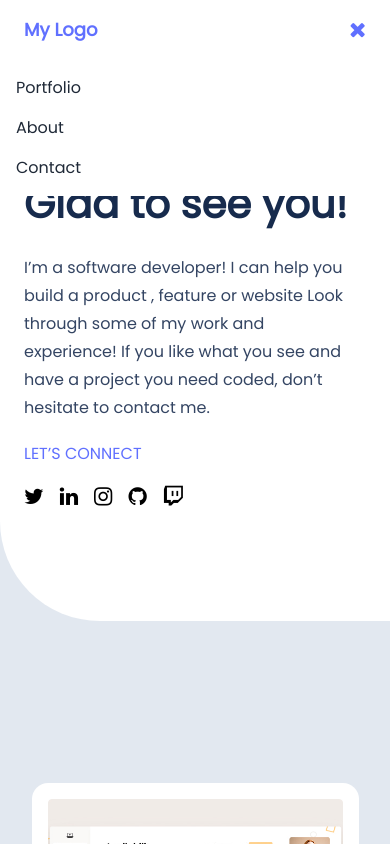
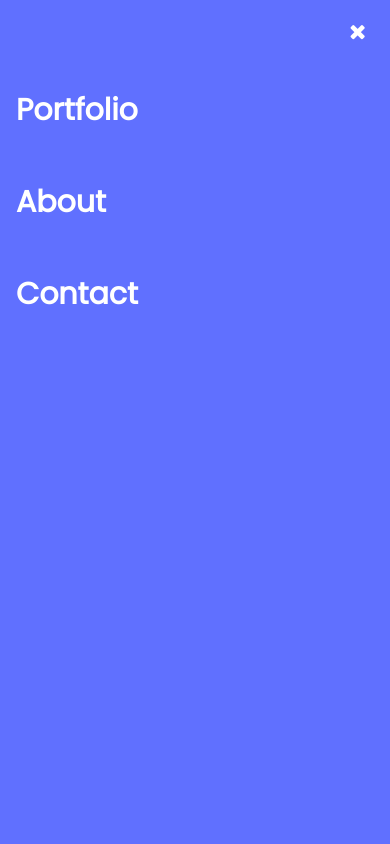
Before and after one commit to AsareBrave/microverse, a React (Vite) app: page / in a window 390 px wide. Both pictures are taken after a click on the button 354 px from the left and 30 px from the top of the page. Shown: the top 844 px of the page. Built offline with nearby package versions, Linux system fonts and the light colour scheme.

Commit message:
fix: edit the menu

```diff
--- a/src/components/header/header.jsx
+++ b/src/components/header/header.jsx
@@ -32,24 +32,25 @@ export const Header = (props) => {
                 <img src={burger} alt="" />
               </button>
             )}
-            {isMenuOpen && (
-              <button onClick={closeMenu}>
-                <i
-                  className="fa fa-times fa-lg text-primary"
-                  aria-hidden="true"
-                ></i>
-              </button>
-            )}
           </div>
         </div>
 
         {isMenuOpen && (
-          <div className="md:hidden bg-white py-2 px-4">
+          <div className="md:hidden bg-primary w-full h-screen space-y-10 pt-5 px-4 fixed top-0 left-0">
+            <div className="flex justify-end">
+              <button onClick={closeMenu} className="pr-2">
+                <i
+                  className="fa fa-times fa-lg text-white"
+                  aria-hidden="true"
+                ></i>
+              </button>
+            </div>
+
             {props.menuItems.map((item, index) => (
               <a
                 href={item.link}
                 key={index}
-                className="block py-2 text-gray-800 hover:bg-gray-200"
+                className="block py-2 font-semibold text-3xl text-white hover:bg-tag-blue hover:text-charcole"
               >
                 {item.label}
               </a>
```
